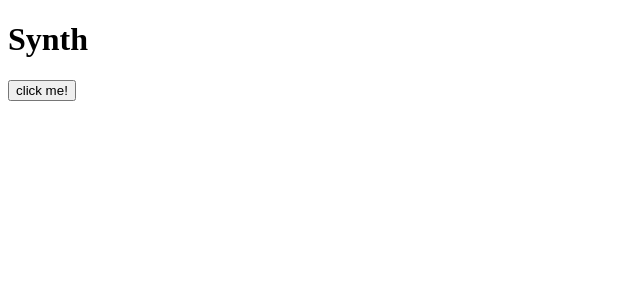
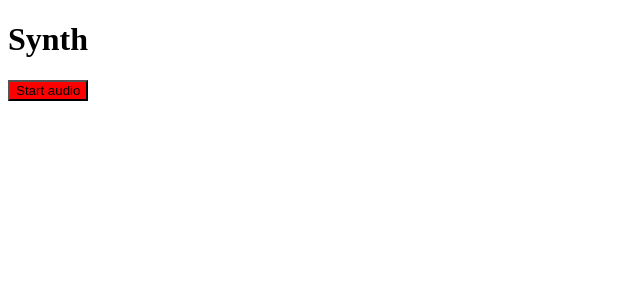
Before and after one commit to benjorama/synth-svelte, a SvelteKit app: page / in a window 1280 px wide. Shown: the top 300 px of the page, without its empty margins (0-640 px from the left). Built offline with nearby package versions, Linux system fonts and the light colour scheme.

Commit message:
Implements a power button

```diff
--- a/src/routes/PowerButton.svelte
+++ b/src/routes/PowerButton.svelte
@@ -1,13 +1,30 @@
 <script>
 	import * as Tone from 'tone';
 
-	function handleClick() {
-		//create a synth and connect it to the main output (your speakers)
-		const synth = new Tone.Synth().toDestination();
+	export let isPowerOn = false;
 
-		//play a middle 'C' for the duration of an 8th note
-		synth.triggerAttackRelease('C4', '8n');
+	async function handleClick() {
+		if (!isPowerOn) {
+			await Tone.start();
+			isPowerOn = true;
+		} else {
+			isPowerOn = false;
+		}
 	}
 </script>
 
-<button on:click={handleClick}> click me! </button>
+<button on:click={handleClick}> Start audio </button>
+
+{#if isPowerOn}
+	<style>
+		button {
+			background-color: green;
+		}
+	</style>
+{:else}
+	<style>
+		button {
+			background-color: red;
+		}
+	</style>
+{/if}
```
